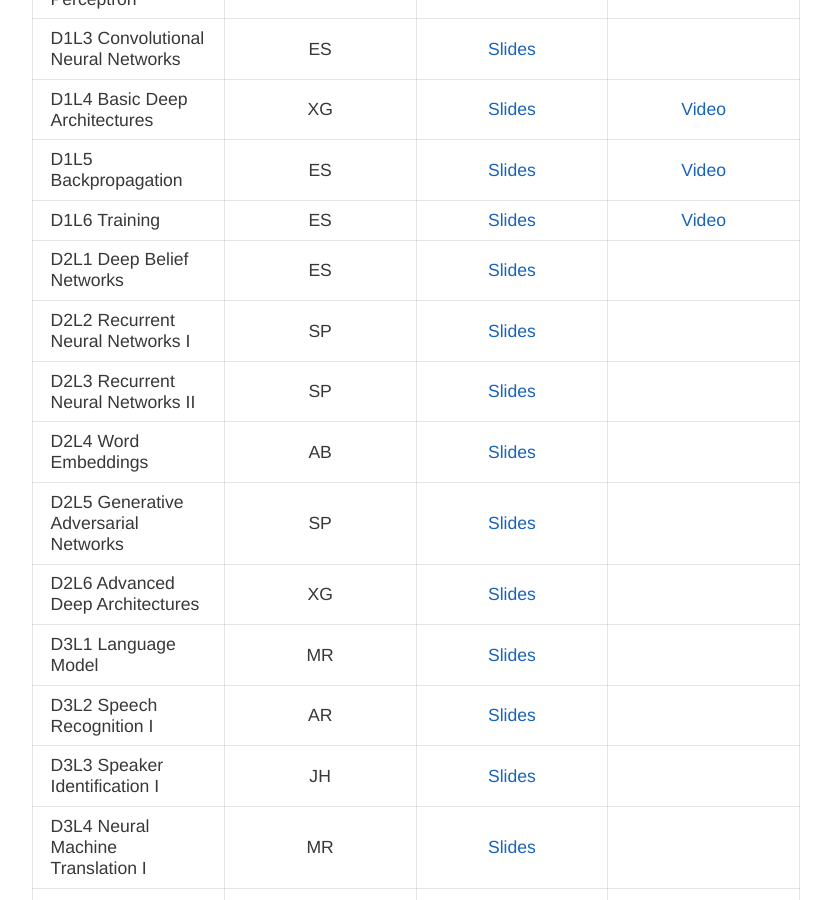
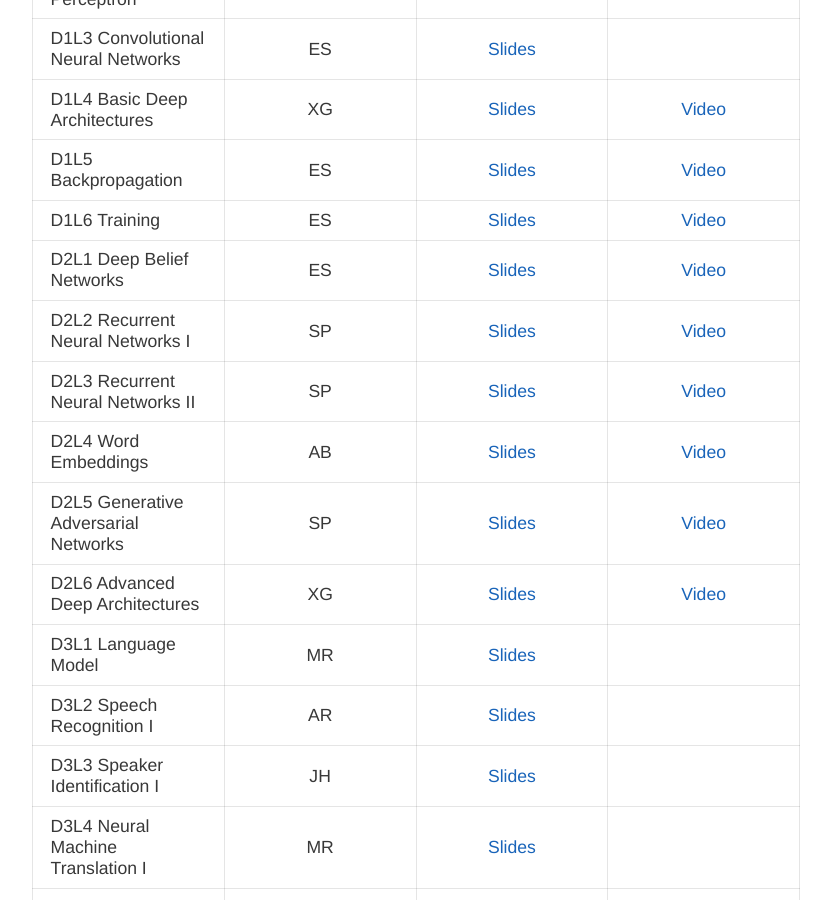
Before and after one commit to telecombcn-dl/2017-dlsl, a Jekyll site: the page built from index.md, in a window 1280 px wide and 900 px high, scrolled down 2532 px. Shown: the whole window, without its empty margins (224-1055 px from the left). Built offline with Jekyll 4.4.1, drawn with Linux system fonts in a browser that asks for light colours; nearby versions of some CDN libraries; our own code applies the rules of GitHub Pages for plain Markdown files.

Commit message:
Videos for day 2 added

```diff
--- a/index.md
+++ b/index.md
@@ -97,12 +97,12 @@ If your company or organization is interested in sponsoring this course, please
 | D1L4 Basic Deep Architectures         | XG      | [Slides][architectures-slides]   | [Video][architectures-video] |
 | D1L5 Backpropagation                  | ES      | [Slides][backprop-slides]        | [Video][backprop-video] |
 | D1L6 Training                         | ES      | [Slides][training-slides]        | [Video][training-video]|
-| D2L1 Deep Belief Networks             | ES      | [Slides][dbn-slides]             |   |
-| D2L2 Recurrent Neural Networks I      | SP      | [Slides][rnn1-slides]            |   |
-| D2L3 Recurrent Neural Networks II     | SP      | [Slides][rnn2-slides]            |  |
-| D2L4 Word Embeddings                  | AB      | [Slides][embeddings-slides]      |   |
-| D2L5 Generative Adversarial Networks  | SP      | [Slides][gan-slides]             | |
-| D2L6 Advanced Deep Architectures      | XG      | [Slides][architectures2-slides]  | |
+| D2L1 Deep Belief Networks             | ES      | [Slides][dbn-slides]             | [Video][dbn-video]  |
+| D2L2 Recurrent Neural Networks I      | SP      | [Slides][rnn1-slides]            | [Video][rnn1-video] |
+| D2L3 Recurrent Neural Networks II     | SP      | [Slides][rnn2-slides]            | [Video][rnn2-video] |
+| D2L4 Word Embeddings                  | AB      | [Slides][embeddings-slides]      | [Video][embeddings-video] |
+| D2L5 Generative Adversarial Networks  | SP      | [Slides][gan-slides]             | [Video][gan-video] |
+| D2L6 Advanced Deep Architectures      | XG      | [Slides][architectures2-slides]  | [Video][architectures2-video] |
 | D3L1 Language Model                   | MR      | [Slides][language-slides]  | |
 | D3L2 Speech Recognition I             | AR      | [Slides][asr1-slides]  | |
 | D3L3 Speaker Identification I         | JH      | [Slides][speakerid1-slides]  | |
@@ -126,11 +126,17 @@ If your company or organization is interested in sponsoring this course, please
 [training-video]:https://www.youtube.com/watch?v=IrRecBlzVcQ
 
 [dbn-slides]: http://www.slideshare.net/xavigiro/deep-belief-networks-d2l1-deep-learning-for-speech-and-language-upc-2017
+[dbn-video]: https://www.youtube.com/watch?v=zQOqiC8WJ0w
 [rnn1-slides]: http://www.slideshare.net/xavigiro/recurrent-neural-networks-1-d2l2-deep-learning-for-speech-and-language-upc-2017
+[rnn1-video]: https://www.youtube.com/watch?v=nVY3RyYYfH8
 [rnn2-slides]: http://www.slideshare.net/xavigiro/recurrent-neural-networks-2-d2l3-deep-learning-for-speech-and-language-upc-2017
+[rnn2-video]: https://www.youtube.com/watch?v=9BqhYeCrxRk
 [embeddings-slides]: http://www.slideshare.net/xavigiro/word-embeddings-d2l4-deep-learning-for-speech-and-language-upc-2017
+[embeddings-video]: https://www.youtube.com/watch?v=ADPZ-CuNLl8
 [gan-slides]: http://www.slideshare.net/xavigiro/generative-adversarial-networks-d2l5-deep-learning-for-speech-and-language-upc-2017
+[gan-video]: https://www.youtube.com/watch?v=tdDlYItPoUg
 [architectures2-slides]: http://www.slideshare.net/xavigiro/advanced-deep-architectures-d2l6-deep-learning-for-speech-and-language-upc-2017
+[architectures2-video]: https://www.youtube.com/watch?v=c_PzMR-g8lg
 
 [language-slides]: http://www.slideshare.net/xavigiro/language-model-d3l1-deep-learning-for-speech-and-language-upc-2017
 [asr1-slides]: http://www.slideshare.net/xavigiro/speech-recognition-with-deep-neural-networks-d3l2-deep-learning-for-speech-and-language-upc-2017
```
